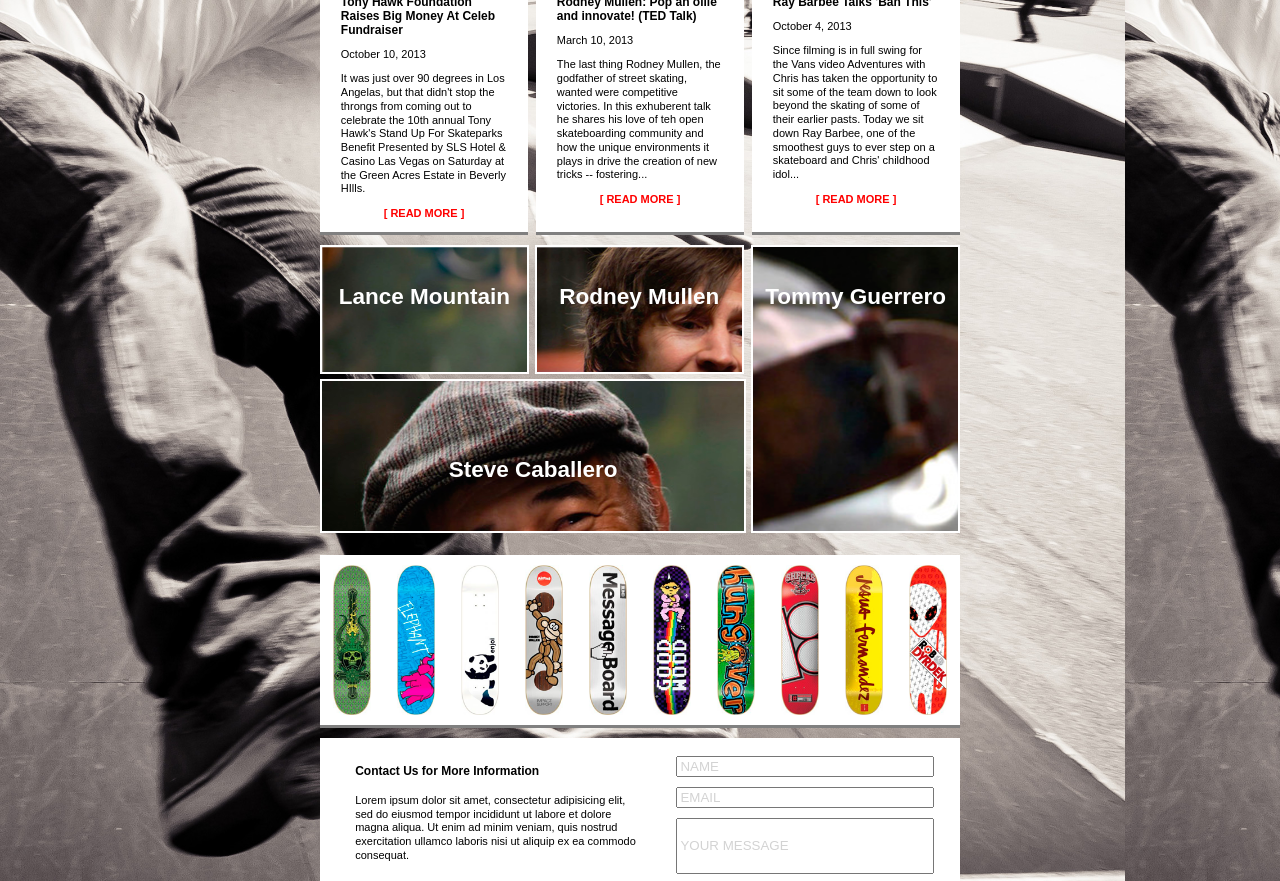
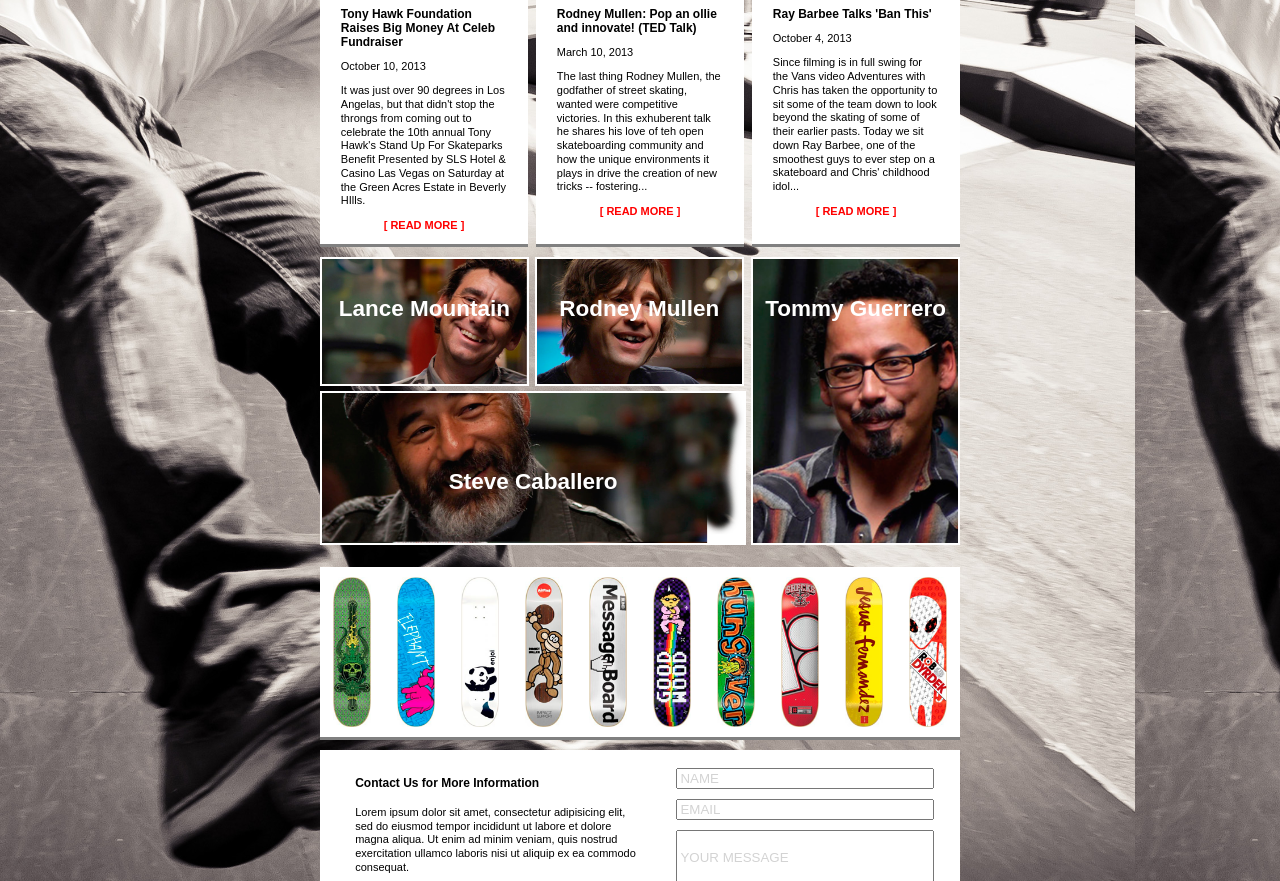
Before and after one commit to thcecchi/day-eight-homework, a plain HTML site: page index.html in a window 1280 px wide. Shown: the part 338-1219 px from the top of the page. Drawn offline with Linux system fonts and the light colour scheme.

Commit message:
second commit

```diff
--- a/css/compiledStyle.css
+++ b/css/compiledStyle.css
@@ -52,7 +52,8 @@
     font-size: 14px;
     color: white;
     background-color: red;
-    border-bottom: 3px solid gray; }
+    border-bottom: 3px solid gray;
+    line-height: 2em; }
 
 .slider {
   border: 5px solid white;
@@ -110,6 +111,8 @@
     border: 3px solid white; }
     .skaters .bioLance {
       background: url(../imgs/sk8er-4.png);
+      background-size: 124%;
+      background-position: 100% 20%;
       display: inline-block;
       width: 32%;
       height: 125px;
@@ -118,6 +121,8 @@
       margin-right: 3px; }
     .skaters .bioRodney {
       background: url(../imgs/sk8er-3.png);
+      background-size: 116%;
+      background-position: 4% 20%;
       display: inline-block;
       width: 32%;
       height: 125px;
@@ -126,6 +131,8 @@
       margin-left: 3px; }
     .skaters .bioTommy {
       background: url(../imgs/sk8er-2.png);
+      background-size: 287%;
+      background-position: 79% 20%;
       display: inline-block;
       float: right;
       width: 32%;
@@ -134,6 +141,8 @@
       float: right; }
     .skaters .bioSteve {
       background: url(../imgs/sk8er-1.png);
+      background-size: 101%;
+      background-position: 61% 102%;
       display: inline-block;
       width: 66%;
       height: 150px;
--- a/css/styles.scss
+++ b/css/styles.scss
@@ -70,6 +70,7 @@
     color: white;
     background-color: red;
     border-bottom: 3px solid gray;
+    line-height: 2em;
 
     // &::before {
     //   content: '-';
@@ -159,6 +160,8 @@
 
     &Lance {
       background: url(../imgs/sk8er-4.png);
+      background-size: 124%;
+      background-position: 100% 20%;
       display: inline-block;
       width: 32%;
       height: 125px;
@@ -169,6 +172,8 @@
 
     &Rodney {
       background: url(../imgs/sk8er-3.png);
+      background-size: 116%;
+      background-position: 4% 20%;
       display: inline-block;
       width: 32%;
       height: 125px;
@@ -179,6 +184,8 @@
 
     &Tommy {
       background: url(../imgs/sk8er-2.png);
+      background-size: 287%;
+      background-position: 79% 20%;
       display: inline-block;
       float: right;
       width: 32%;
@@ -189,6 +196,8 @@
 
     &Steve {
       background: url(../imgs/sk8er-1.png);
+      background-size: 101%;
+      background-position: 61% 102%;
       display: inline-block;
       width: 66%;
       height: 150px;
--- a/index.html
+++ b/index.html
@@ -10,7 +10,7 @@
     <div class="mainWrapper">
 
       <div class="socialBar">
-        <a href="#">Subscribe</a>
+        <a href="#">Subscribe •</a>
         <ul class="socialIcons">
           <li><i class="fa fa-facebook"></i></li>
           <li><i class="fa fa-rss"></i></li>
```
